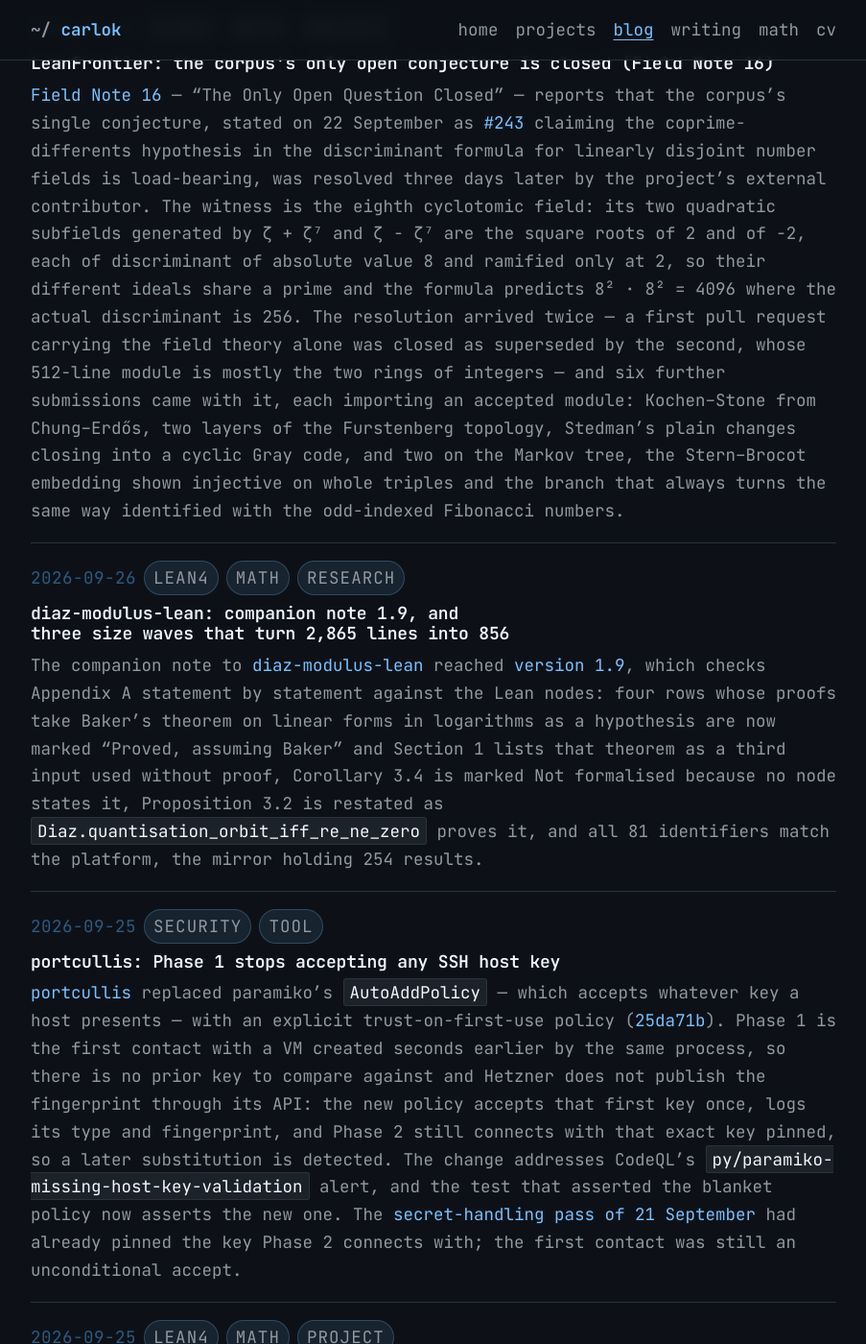
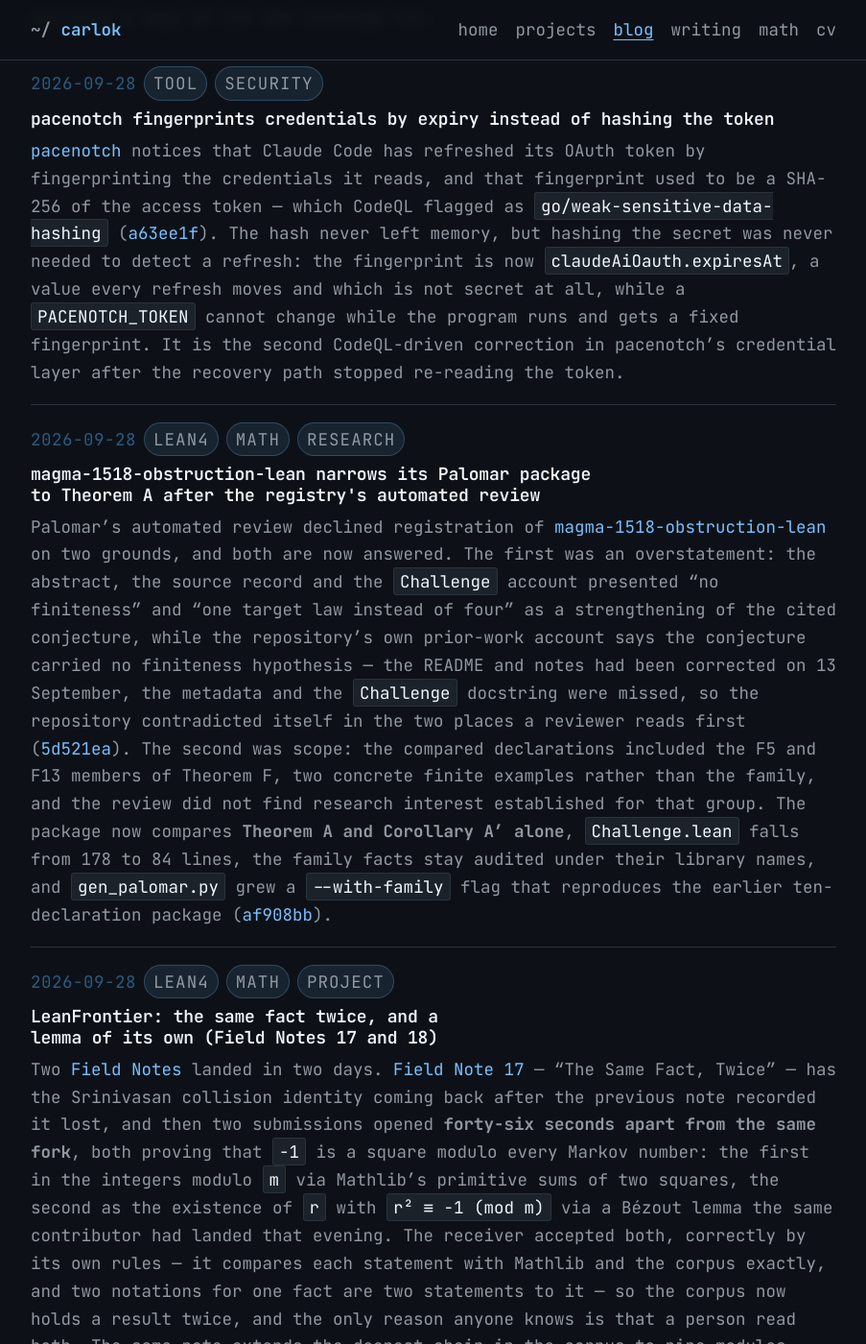
Before and after one commit to carlok/carlok.github.io, a Jekyll site: the page built from blog.md, in a window 1280 px wide and 1400 px high, scrolled down 929 px. Shown: the whole window at 96% size, without its empty margins (188-1091 px from the left). Built offline with Jekyll 4.4.1, drawn with Linux system fonts in a browser that asks for light colours; some of the changed text lies outside the part shown.

Commit message:
posts: consilean goes public; LeanFrontier Field Notes 17-18; diaz size wave 4 + note 1.10; magma Palomar package narrowed to Theorem A; forgepulse star feed; pacenotch credential fingerprint; pickmydegree drops committed coverage; projects: add consilean

```diff
--- /dev/null
+++ b/_posts/2026-09-28-consilean-statement-similarity.md
@@ -0,0 +1,29 @@
+---
+title: "consilean is public: scoring Lean statements by similarity and dependency distance"
+date: 2026-09-28
+tags: [lean4, math, tool]
+---
+
+[consilean](https://github.com/carlok/consilean) is a new public Python
+repository that scores pairs of formal statements in Lean corpora on two axes —
+how similar they are, and how far apart they sit in the dependency graph.
+Similar statements that sit near each other are duplicate candidates; similar
+statements that sit far apart are candidate hidden connections, and Lean's
+kernel stays the authority on whether a connection holds: a similarity score is
+a pattern, not a claim.
+
+The question comes from [@qazW12345](https://github.com/qazW12345), who
+described the idea on [LeanFrontier pull request
+340](https://github.com/carlok/LeanFrontier/pull/340) and set it aside over
+token cost, expertise and licensing; the suggestion was to try it where a
+checker can judge it, since the dependency graph is exact and no licensing
+question exists. In its first day the repository
+[bootstrapped the LeanFrontier pilot
+baselines](https://github.com/carlok/consilean/commit/cf0cd98), ranked theorems
+with a preregistered name-free Weisfeiler–Lehman score plus a normal form that
+sends `IsSquare` in `ZMod` to an integer congruence
+([acd5aac](https://github.com/carlok/consilean/commit/acd5aac)), froze Mathlib
+deprecation pairs and measured the recall of the second axis
+([663db61](https://github.com/carlok/consilean/commit/663db61)), and added a
+Sprint 3 agent gate that runs without calling a model
+([e8d916f](https://github.com/carlok/consilean/commit/e8d916f)).
--- /dev/null
+++ b/_posts/2026-09-28-diaz-modulus-lean-size-wave-4-note-1-10.md
@@ -0,0 +1,36 @@
+---
+title: "diaz-modulus-lean and prove2me-logs: the fourth size wave, and companion note 1.10 withdraws a priority claim"
+date: 2026-09-28
+tags: [lean4, math, research]
+---
+
+The companion note to [diaz-modulus-lean](https://github.com/carlok/diaz-modulus-lean)
+reached [version 1.10](https://github.com/carlok/diaz-modulus-lean/releases/tag/note-v1.10)
+to **withdraw a claim the note should not have made**: Section 6 called the
+transcendence degree two of two unrelated candidates of commensurable moduli
+"the first constraint of any kind on such families", and Diaz 2007, Corollaire
+4(2) — a consequence of Roy's strong six exponentials theorem — already puts one
+of `u/v`, `v/u` outside the algebraic span of `1` and the logarithms for such a
+pair. The sentence now cites it, all 81 identifiers match the platform, and the
+mirror holds 262 results
+([c04cf7a](https://github.com/carlok/diaz-modulus-lean/commit/c04cf7a)).
+
+A fourth size wave took the last proofs of 300 lines or more and turned them
+into reductions to general nodes
+([b491c6a](https://github.com/carlok/diaz-modulus-lean/commit/b491c6a)): eight
+new results — Siegel's lemma with an entrywise bound, the Cauchy estimate on a
+grid, the four exponentials extrapolation inequality, Liouville through the
+resultant, the multiplicative step of Gel'fond's lemma, the monic integral model
+and two denominator-house bounds — with second proofs of `extrapolation`,
+`siegel_aux`, `small_irreducible_factor`, `trdeg_one_presentation`,
+`SX.descent_step` and `SX.exists_aux_expSum` going from 2,661 lines to 906, and
+the mirror still at 262 of 262.
+[prove2me-logs](https://github.com/carlok/prove2me-logs) records it from the
+platform side and publishes the nodes parents-first, so seven of them joined the
+mission while still Open
+([3c927df](https://github.com/carlok/prove2me-logs/commit/3c927df)), then
+corrects its own milestones entry — the first version had inferred a counting
+rule from a mission board that turned out to be a cached snapshot
+([ad47f59](https://github.com/carlok/prove2me-logs/commit/ad47f59)) — and links
+the 21 theorems that are milestones of the mission
+([5ef3601](https://github.com/carlok/prove2me-logs/commit/5ef3601)).
--- /dev/null
+++ b/_posts/2026-09-28-forgepulse-star-feed.md
@@ -0,0 +1,24 @@
+---
+title: "forgepulse: a fleet-wide feed of every star, newest first"
+date: 2026-09-28
+tags: [rust, tool]
+---
+
+[forgepulse](https://github.com/carlok/forgepulse) can now answer "who starred
+what, and when" across the whole fleet: a new `/stars` page lists every star
+across every tracked repository in one chronological feed — avatar, who, which
+repository, when — which GitHub only offers per repository and never across an
+account ([af4a8ea](https://github.com/carlok/forgepulse/commit/af4a8ea)). The
+backend adds a `star_events` table populated from each repository's
+`/stargazers` endpoint requested with the `star+json` media type, which carries
+the true `starred_at` per user and so needs no backfill wait, unlike the
+human-attention baselines; it syncs alongside the existing star count.
+
+That feed needed an entry point, and the homepage's aggregate Stars figure had
+none, so clicking it now switches to clone-volume mode sorted by stars
+descending ([e3c89eb](https://github.com/carlok/forgepulse/commit/e3c89eb)),
+while each repository's own star count links to its GitHub stargazers page
+([68a54c9](https://github.com/carlok/forgepulse/commit/68a54c9)). A CodeQL alert
+also closed: the CI workflow had no `permissions` block and therefore ran with
+the repository's default token scope, so it is now scoped `contents: read`
+([fc7068f](https://github.com/carlok/forgepulse/commit/fc7068f)).
--- /dev/null
+++ b/_posts/2026-09-28-leanfrontier-field-note-17-18.md
@@ -0,0 +1,46 @@
+---
+title: "LeanFrontier: the same fact twice, and a lemma of its own (Field Notes 17 and 18)"
+date: 2026-09-28
+tags: [lean4, math, project]
+---
+
+Two [Field Notes](https://carlok.github.io/LeanFrontier/notes/) landed in two
+days. [Field Note 17](https://carlok.github.io/LeanFrontier/notes/field-note-17.html)
+— "The Same Fact, Twice" — has the Srinivasan collision identity coming back
+after the previous note recorded it lost, and then two submissions opened
+**forty-six seconds apart from the same fork**, both proving that `−1` is a
+square modulo every Markov number: the first in the integers modulo `m` via
+Mathlib's primitive sums of two squares, the second as the existence of `r`
+with `r² ≡ −1 (mod m)` via a Bézout lemma the same contributor had landed that
+evening. The receiver accepted both, correctly by its own rules — it compares
+each statement with Mathlib and the corpus exactly, and two notations for one
+fact are two statements to it — so the corpus now holds a result twice, and the
+only reason anyone knows is that a person read both. The same note extends the
+deepest chain in the corpus to nine modules.
+
+[Field Note 18](https://carlok.github.io/LeanFrontier/notes/field-note-18.html)
+— "One Lemma of Its Own" — builds the prime-power step on that collision
+identity: if `pᵏ` divides a shared Markov coordinate, `p²ᵏ` divides one factor
+entirely, which is the arithmetic core of the elementary proofs that a Markov
+number which is a prime power determines its triple. Of the six Markov
+submissions merged since Friday, five say in their own claims that the
+mathematics is not new, and they are right; the sixth is the
+[gcd identity posted
+yesterday](/blog/2026/09/27/leanfrontier-markov-slope-scale-gcd/), the piece
+nothing depends on. Three classical-geometry submissions then landed in one
+afternoon, all from the fork of [qazW12345](https://github.com/qazW12345):
+[the Weitzenböck inequality](https://github.com/carlok/LeanFrontier/pull/404),
+[Euler's quadrilateral
+theorem](https://github.com/carlok/LeanFrontier/pull/405) and [Varignon's
+theorem](https://github.com/carlok/LeanFrontier/pull/413), the last stated as
+equality of both pairs of opposite side vectors of the midpoint parallelogram.
+
+On the maintainer's side, the catalogue's import graph is now drawn with
+Graphviz, one `dot` drawing per connected group of modules, because a flat
+graph was unreadable at 92 modules
+([#406](https://github.com/carlok/LeanFrontier/pull/406)) — and the merge queue
+got the fix for a failure that could never be seen: `gh pr checks` exits `1`
+when any check has failed, so under `set -o pipefail` the queue's own pipeline
+died before its `grep` could report the failing check, which is why one pull
+request waited out its full hour and then looped on an expired token
+([#410](https://github.com/carlok/LeanFrontier/pull/410)).
--- /dev/null
+++ b/_posts/2026-09-28-magma-1518-palomar-narrowed-package.md
@@ -0,0 +1,40 @@
+---
+title: "magma-1518-obstruction-lean narrows its Palomar package to Theorem A after the registry's automated review"
+date: 2026-09-28
+tags: [lean4, math, research]
+---
+
+Palomar's automated review declined registration of
+[magma-1518-obstruction-lean](https://github.com/carlok/magma-1518-obstruction-lean)
+on two grounds, and both are now answered. The first was an overstatement: the
+abstract, the source record and the `Challenge` account presented "no finiteness"
+and "one target law instead of four" as a strengthening of the cited conjecture,
+while the repository's own prior-work account says the conjecture carried no
+finiteness hypothesis — the README and notes had been corrected on 13 September,
+the metadata and the `Challenge` docstring were missed, so the repository
+contradicted itself in the two places a reviewer reads first
+([5d521ea](https://github.com/carlok/magma-1518-obstruction-lean/commit/5d521ea)).
+The second was scope: the compared declarations included the F5 and F13 members
+of Theorem F, two concrete finite examples rather than the family, and the review
+did not find research interest established for that group. The package now
+compares **Theorem A and Corollary A′ alone**, `Challenge.lean` falls from 178 to
+84 lines, the family facts stay audited under their library names, and
+`gen_palomar.py` grew a `--with-family` flag that reproduces the earlier
+ten-declaration package
+([af908bb](https://github.com/carlok/magma-1518-obstruction-lean/commit/af908bb)).
+
+The pin then moved to **Lean v4.35.0-rc3**, the newest release that clears
+Palomar's declared minimum of v4.35.0-rc2 while still letting the verifier derive
+its `lean4export` from the Lean version, checked with `lake build`, the axiom
+audit and the Comparator
+([047895a](https://github.com/carlok/magma-1518-obstruction-lean/commit/047895a)).
+Palomar requires its own complete reusable workflow at `mode: full` before a
+submission and does not accept a local build or a standalone Comparator run as
+equivalent, so a preflight workflow now calls it pinned to the same
+`pipeline_commit` ([e61f71f](https://github.com/carlok/magma-1518-obstruction-lean/commit/e61f71f))
+— where the second attempt at a clean submission stopped: called from this
+repository, that reusable workflow **skips every verification step** and reports
+only that the mechanical report was malformed, so the Comparator run was recorded
+separately from the pin ([ea94db5](https://github.com/carlok/magma-1518-obstruction-lean/commit/ea94db5))
+and the failure was filed upstream as
+[PalomarRegistry/PalomarSubmission#154](https://github.com/PalomarRegistry/PalomarSubmission/issues/154).
--- /dev/null
+++ b/_posts/2026-09-28-pacenotch-credential-fingerprint.md
@@ -0,0 +1,17 @@
+---
+title: "pacenotch fingerprints credentials by expiry instead of hashing the token"
+date: 2026-09-28
+tags: [tool, security]
+---
+
+[pacenotch](https://github.com/carlok/pacenotch) notices that Claude Code has
+refreshed its OAuth token by fingerprinting the credentials it reads, and that
+fingerprint used to be a SHA-256 of the access token — which CodeQL flagged as
+`go/weak-sensitive-data-hashing`
+([a63ee1f](https://github.com/carlok/pacenotch/commit/a63ee1f)). The hash never
+left memory, but hashing the secret was never needed to detect a refresh: the
+fingerprint is now `claudeAiOauth.expiresAt`, a value every refresh moves and
+which is not secret at all, while a `PACENOTCH_TOKEN` cannot change while the
+program runs and gets a fixed fingerprint. It is the second CodeQL-driven
+correction in pacenotch's credential layer after the recovery path stopped
+re-reading the token.
--- /dev/null
+++ b/_posts/2026-09-28-pickmydegree-coverage-artifacts.md
@@ -0,0 +1,15 @@
+---
+title: "pickmydegree stops tracking its own generated coverage reports"
+date: 2026-09-28
+tags: [security, github]
+---
+
+[pickmydegree](https://github.com/carlok/pickmydegree) had been committing the
+HTML output of its test-coverage run, and CodeQL flagged the Istanbul report's
+`sorter.js` assets as `js/xss-through-dom` inside that generated output
+([11e72fc](https://github.com/carlok/pickmydegree/commit/11e72fc)). Those files
+are test artifacts rather than application code, so `coverage/` is now ignored
+and the committed reports left the tree — roughly 22,800 lines of generated HTML
+and CSS removed and three added, merged as
+[PR #2](https://github.com/carlok/pickmydegree/pull/2). The app source is
+untouched; only the repository stops carrying a copy of its own coverage run.
--- a/projects.md
+++ b/projects.md
@@ -31,6 +31,7 @@
 
 ## Math, computation, and formal experiments
 
+- [consilean](https://github.com/carlok/consilean) — scores pairs of formal Lean statements by similarity and dependency-graph distance: similar-and-near pairs are duplicate candidates, similar-and-far pairs are candidate hidden connections, and the kernel decides whether a connection holds.
 - [LeanFrontier](https://carlok.github.io/LeanFrontier/) — open Lean 4 library of machine-generated, kernel-verified mathematics on Mathlib.
 - [prove2me-logs](https://github.com/carlok/prove2me-logs) — working log of Prove2Me formalization activity: per-mission entries with theorem uuids, Lean environments, and what remains open; a record of the work, not an archive of the proofs.
 - [diaz-modulus-lean](https://github.com/carlok/diaz-modulus-lean) — Lean 4 formalization of a negative result on Diaz's modulus conjecture: a candidate's conjugate is a rational function of it, so no algebraic-hull matrix statement can separate it from an ordinary complex number.
```
